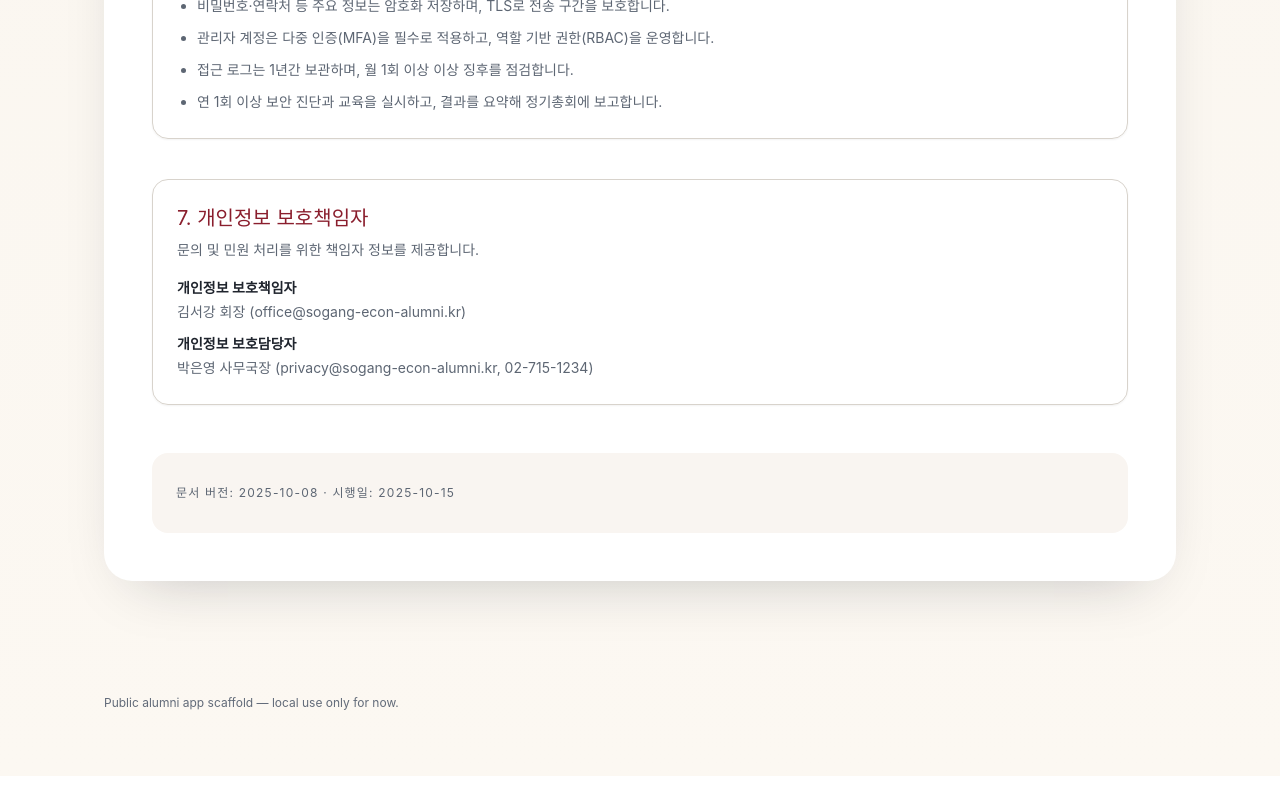
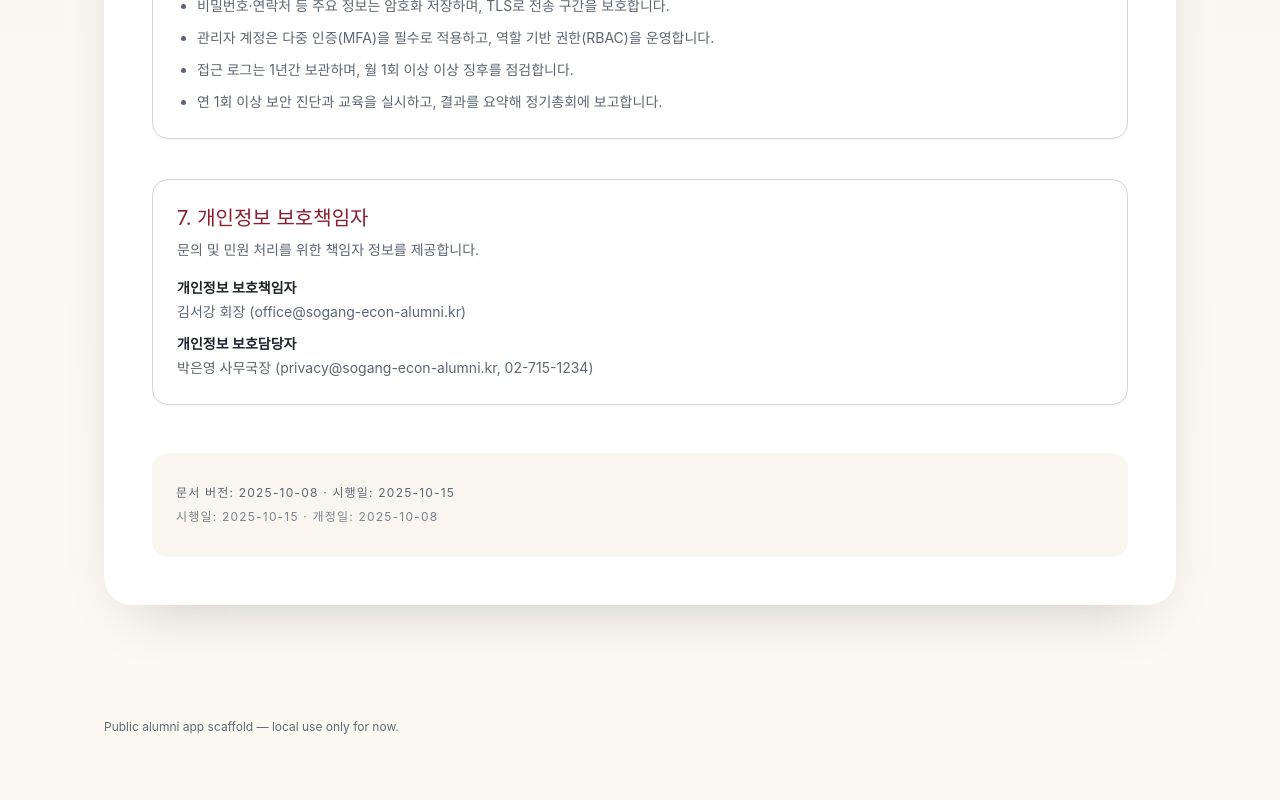
Before and after one commit to ginishuh/sogecon-app, a Next.js app in the folder apps/web/: page /privacy in a window 1280 px wide. Shown: the part 1890-2690 px from the top of the page. Before the commit the page ends 2666 px from the top, so only its background shows below. Built offline with nearby package versions, Linux system fonts and the light colour scheme; no server answers.

Commit message:
docs(web): 개인정보/약관에 시행일·개정일 표기 추가

```diff
--- a/apps/web/app/privacy/page.tsx
+++ b/apps/web/app/privacy/page.tsx
@@ -153,7 +153,8 @@ export default function PrivacyPage() {
       </div>
 
       <footer className="rounded-2xl bg-brand-surface px-6 py-6 text-xs uppercase tracking-widest text-neutral-muted md:py-8">
-        문서 버전: 2025-10-08 · 시행일: 2025-10-15
+        <p>문서 버전: 2025-10-08 · 시행일: 2025-10-15</p>
+        <p className="mt-2 text-neutral-muted/80">시행일: 2025-10-15 · 개정일: 2025-10-08</p>
       </footer>
     </div>
   );
--- a/apps/web/app/terms/page.tsx
+++ b/apps/web/app/terms/page.tsx
@@ -174,7 +174,8 @@ export default function TermsPage() {
       </div>
 
       <footer className="rounded-2xl bg-brand-surface px-6 py-6 text-xs uppercase tracking-widest text-neutral-muted md:py-8">
-        문서 버전: 2025-10-08 · 시행일: 2025-10-15
+        <p>문서 버전: 2025-10-08 · 시행일: 2025-10-15</p>
+        <p className="mt-2 text-neutral-muted/80">시행일: 2025-10-15 · 개정일: 2025-10-08</p>
       </footer>
     </div>
   );
```
Also changed, not shown: 3 other files (tests, documents, lock files or other folders).
